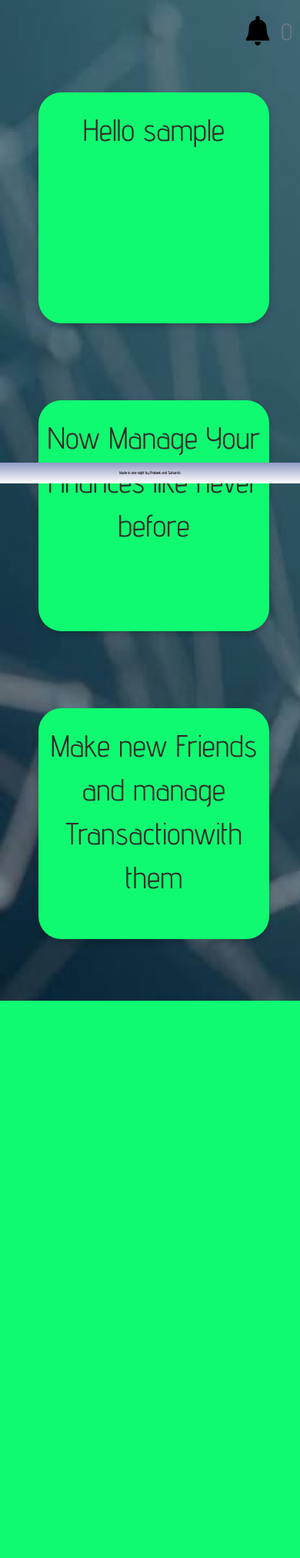
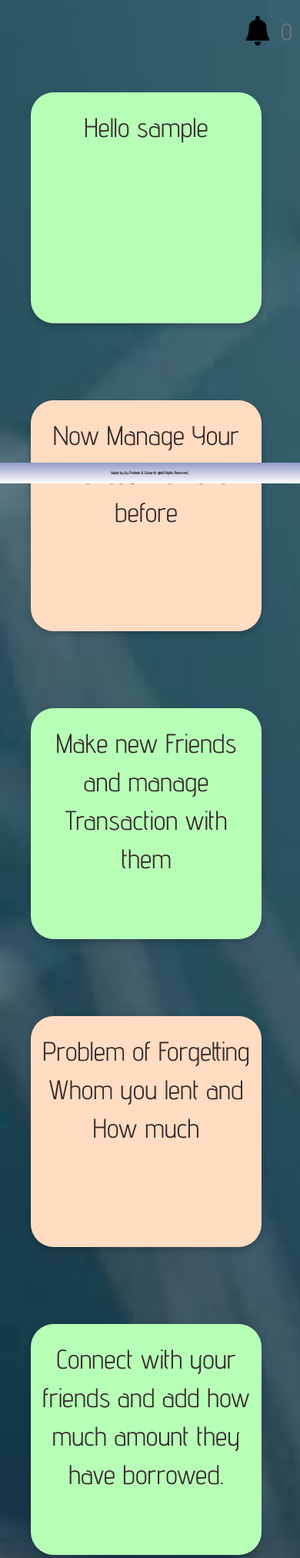
Before and after one commit to Saharsh007/Financial_Management_Webapp, a Django app: page / in a window 390 px wide. Shown: the part 216-2240 px from the top of the page at 77% size. Before the commit the page ends 1516 px from the top, so only its background shows below. Run offline with Django 3.2, Linux system fonts and the light colour scheme; the visitor is signed in with stand-in values (Sample User, id 1); data that the repository does not hold is empty; some libraries are stand-ins or nearby versions.

Commit message:
project complete

```diff
--- a/Fima/Fima/settings.py
+++ b/Fima/Fima/settings.py
@@ -27,7 +27,7 @@ SECRET_KEY = '@!fn03qp4ib+lr(rah6-d#q#1n8^)sw*&p9rn7kpwdjpn(%4wr'
 # SECURITY WARNING: don't run with debug turned on in production!
 DEBUG = True
 
-ALLOWED_HOSTS = []
+ALLOWED_HOSTS = ['*']
 
 
 # Application definition
--- a/Fima/app1/views.py
+++ b/Fima/app1/views.py
@@ -198,8 +198,8 @@ def make_transaction(request):
 							new_transaction.borrowed=UserProfileInfo.objects.filter(user=
 								to_friend[0].user_id2)[0].name
 
-							message_curr ="You Have Lent Rs"+str(amount)+" to "+to_friend[0].user_id2.email+" on "+str(date.today())
-							message1="You Have Borrowed Rs"+str(amount)+" from "+request.user.email +" on "+str(date.today())
+							message_curr ="You Have Lent Rs "+str(amount)+" to "+to_friend[0].user_id2.email+" on "+str(date.today())
+							message1="You Have Borrowed Rs "+str(amount)+" from "+request.user.email +" on "+str(date.today())
 							add_notification(to_friend[0].user_id2,message1)
 							add_notification(request.user,message_curr)
 
@@ -302,6 +302,7 @@ def user_profile(request):
 @login_required
 def show_notification(request):
 	old_not=list(OldNotification.objects.filter(user_id=request.user))
+	old_not = reversed(old_not)
 	new_not=list(NewNotification.objects.filter(user_id=request.user))
 	move_notification(request.user)
 	return render(request,'app1/notification.html',{'old_not':old_not,'new_not':new_not})
@@ -322,8 +323,13 @@ def delete_account(request):
 		else:
 			can=True
 			u=User.objects.get(username=request.user.username)
+			is_delete_message=True
+			message1="You Friend "+ str(u.email) +" has left FIMA after settling all the expenses " +" on "+str(date.today())
+			all_friends=list(Friends.objects.all())
+			for friends in all_friends:
+				if(friends.user_id1==u):
+					add_notification(friends.user_id2,message1)
 			u.delete()
-			is_delete_message=True
 			return user_logout(request)
 	else:
 		return render(request,'app1/delete.html')
--- a/Fima/app2/templatetags/my_extra.py
+++ b/Fima/app2/templatetags/my_extra.py
@@ -69,6 +69,18 @@ def check_for_this_user_transaction(trans,emails):
 
 
 
+
+@register.filter(name='return_the_friend')
+
+def return_the_friend(trans,curr_user):
+    """
+    This returns if the  transactions which has user1 as curr_user
+    """
+    if str(trans.user_id1) == curr_user:
+            return trans.user_id2
+    elif str(trans.user_id2) == curr_user:
+            return trans.user_id1
+
 @register.filter(name='check_for_history_of_transaction')
 
 def check_for_history_of_transaction(trans,curr_user):
@@ -132,5 +144,8 @@ def get_no_of_notifications(string_no_use,curr_user):
     """
     This returns the value of a dict given its key
     """
-    count = notification_count(curr_user)
-    return count
+    try:
+        count = notification_count(curr_user)
+        return count
+    except:
+        return 0
--- a/Fima/app2/views.py
+++ b/Fima/app2/views.py
@@ -136,7 +136,7 @@ def home(request):
             # print(str(record.user_id1)+'test2')
             friends_amount[ str(record.user_id1) ] -= int(record.amount)
             all_details['neg'] +=  int(record.amount)
-    all_details['total'] = abs(all_details['pos'] - all_details['neg'])
+    all_details['total'] = abs(all_details['pos'] + all_details['neg'])
     #percent of distribution
     try:
         all_details['pos_ratio'] =  int( all_details['pos'] / ( all_details['pos'] + all_details['neg']) ) *100
--- a/Fima/static/css/index.css
+++ b/Fima/static/css/index.css
@@ -1,5 +1,5 @@
 .flip-card {
-    margin-left:50px ;
+    margin-left:40px ;
     margin-top:100px;
     margin-bottom:10px;
 
@@ -36,12 +36,12 @@
 }
 
   .flip-card-front {
-    background-color: rgb(15, 250, 113) ;
+    background-color: #ffdcc2;
     color: rgb(31, 24, 24);
   }
 
   .flip-card-back {
-    background-color: #2980b9;
+    background-color:  #b7ffb7;
     color: white;
     transform: rotateY(180deg);
   }
@@ -51,10 +51,10 @@
     color:rgb(53, 42, 42);
 
     font-family: Advent Pro;
-    font-size: 40px;
-padding-top: 20px;
-padding-left: 10px;
-padding-right: 10px;
+    font-size: 35px;
+    padding-top: 20px;
+    padding-left: 10px;
+    padding-right: 10px;
 
    }
 
--- a/Fima/templates/app1/index.html
+++ b/Fima/templates/app1/index.html
@@ -32,25 +32,51 @@
      <div class='row'>
 
 
+        {% if messages %}
+        <!-- flip cart  -->
+        <div class='col-md-4'>
+           <div class="flip-card">
+               <div class="flip-card-inner">
+                 <div class="flip-card-front">
+
+                     <ul class="messages">
+                         {% for message in messages %}
+                         <li{% if message.tags %} class="{{ message.tags }}"{% endif %}><p class='main_heading' >{{ message }}</p></li>
+                         {% endfor %}
+
+                     </div>
+                      </ul>
+
+                     <div class="flip-card-back">
+                       <p  class='main_heading'>Use the New Password</p>
+                 </div>
+               </div>
+             </div>
+           </div>
+           <!-- flip cart  -->
+       {% endif %}
+
+
+
     <!-- flip cart  -->
 
     <div class='col-md-4'>
     <div class="flip-card">
         <div class="flip-card-inner">
-          <div class="flip-card-front">
+          <div class="flip-card-front" style='background-color:  #b7ffb7;'>
 
             {% if user.is_authenticated %}
                 <p class='main_heading' >Hello {{ user.username }}</p>
               </div>
 
-              <div class="flip-card-back">
+              <div class="flip-card-back"  style='background-color:  #ffdcc2;'>
                 <p  class='main_heading'>Let's check your Transaction shall we?</p>
             {% else %}
                 <p  class='main_heading'>Register or Login if you would like to</p>
                 </div>
 
-                <div class="flip-card-back">
-                  <p  class='main_heading'> There is nothing at the back , Register now you dumb fuck</p>
+                <div class="flip-card-back" style='background-color:  #ffdcc2;'>
+                  <p  class='main_heading'> There is nothing at the back , Register now!</p>
             {% endif %}
 
           </div>
@@ -80,13 +106,81 @@
      <div class='col-md-4'>
         <div class="flip-card">
             <div class="flip-card-inner">
+              <div class="flip-card-front"  style='background-color:  #b7ffb7;'>
+
+                    <p class='main_heading' >Make new Friends and manage Transaction with them </p>
+                  </div>
+
+                  <div class="flip-card-back" style='background-color:  #ffdcc2;'>
+                    <p  class='main_heading'>Use their email to connect</p>
+              </div>
+            </div>
+          </div>
+        </div>
+        <!-- flip cart  -->
+
+    <!-- flip cart  -->
+     <div class='col-md-4'>
+        <div class="flip-card">
+            <div class="flip-card-inner">
               <div class="flip-card-front">
 
-                    <p class='main_heading' >Make new Friends and manage Transactionwith them </p>
+                    <p class='main_heading' >Problem of Forgetting Whom you lent and How much</p>
                   </div>
 
                   <div class="flip-card-back">
-                    <p  class='main_heading'>Use their email to connect</p>
+                    <p  class='main_heading'>No Worries FIMA will solve it</p>
+              </div>
+            </div>
+          </div>
+        </div>
+        <!-- flip cart  -->
+
+      <!-- flip cart  -->
+     <div class='col-md-4'>
+        <div class="flip-card">
+            <div class="flip-card-inner">
+              <div class="flip-card-front" style='background-color:  #b7ffb7;'>
+
+                    <p class='main_heading' >Connect with your friends and add how much amount they have borrowed.</p>
+                  </div>
+
+                  <div class="flip-card-back" style='background-color:  #ffdcc2;'>
+                    <p  class='main_heading'>Even if they clear out the Transaction , You get the notification</p>
+              </div>
+            </div>
+          </div>
+        </div>
+        <!-- flip cart  -->
+
+      <!-- flip cart  -->
+     <div class='col-md-4'>
+        <div class="flip-card">
+            <div class="flip-card-inner">
+              <div class="flip-card-front">
+
+                    <p class='main_heading' >Get History of all your Transactions Ever</p>
+                  </div>
+
+                  <div class="flip-card-back">
+                    <p  class='main_heading'>With highlighted color to show amount borrowed or lent</p>
+              </div>
+            </div>
+          </div>
+        </div>
+        <!-- flip cart  -->
+
+      <!-- flip cart  -->
+     <div class='col-md-4'>
+        <div class="flip-card">
+            <div class="flip-card-inner">
+              <div class="flip-card-front" style='background-color:  #b7ffb7;'>
+
+                    <p class='main_heading' >Made as a part of DBMS project in course CO301</p>
+                  </div>
+
+                  <div class="flip-card-back" style='background-color:  #ffdcc2;'>
+                    <p  class='main_heading'>By<br>Prateek Sahu : 17CO130<br>Kumar Saharsh:17CO121</p>
               </div>
             </div>
           </div>
@@ -97,17 +191,11 @@
   </div>
 
 
-  <h1 style='visibility: hidden;'>sajnfdsabjfbasjfasjdfbhj</h1>
+  <h1 style='visibility: hidden;'>this is just to add </h1>
 
 
 
-        {% if messages %}
-        <ul class="messages">
-            {% for message in messages %}
-            <li{% if message.tags %} class="{{ message.tags }}"{% endif %}>{{ message }}</li>
-            {% endfor %}
-        </ul>
-        {% endif %}
+
 
       <!-- footer  -->
       <div class="footer" style='  position: fixed;
@@ -118,7 +206,7 @@
       background-image: linear-gradient( rgb(145, 155, 197) , rgb(255, 255, 255));
       text-align: center;
       font-weight: bold;
-      color: black;'>Made in one night by <strong>Prateek and Saharsh</strong>.</div>
+      color: black;'>Made by by <strong>Prateek & Saharsh. @All Rights Reserved.</strong>.</div>
       <!-- footer  -->
 
   </body>
--- a/Fima/templates/app1/notification.html
+++ b/Fima/templates/app1/notification.html
@@ -14,15 +14,15 @@
     <link rel="stylesheet" href="https://maxcdn.bootstrapcdn.com/bootstrap/3.4.0/css/bootstrap.min.css">
     <script src="https://ajax.googleapis.com/ajax/libs/jquery/3.4.1/jquery.min.js"></script>
     <script src="https://maxcdn.bootstrapcdn.com/bootstrap/3.4.0/js/bootstrap.min.js"></script>
-    <link href='https://fonts.googleapis.com/css?family=Audiowide' rel='stylesheet' type='text/css'>
+    <link href='https://fonts.googleapis.com/css?family=Advent Pro' rel='stylesheet'>
+
 
     <!-- remove this for good font -->
     <link href="https://fonts.googleapis.com/css?family=Montserrat" rel="stylesheet">
     <link rel = 'stylesheet' href ="{% static "css/home_css.css" %}"/>
 
   </head>
-  <body style='
-  background-size: cover; '>
+  <body style=' background-size: cover; font-style: Advant Pro;'>
 
       {% block foo %}
       {% include "app2/main_index.html" %}
--- a/Fima/templates/app1/show_profile.html
+++ b/Fima/templates/app1/show_profile.html
@@ -30,6 +30,7 @@
       {% block foo %}
       {% include "app2/main_index.html" %}
      {% endblock %}
+
 
 
 
--- a/Fima/templates/app2/history.html
+++ b/Fima/templates/app2/history.html
@@ -37,7 +37,7 @@
 
 
                     {% if  t|check_for_history_of_transaction:curr_user %}
-                                <td style='color: rgb(133, 127, 187); font-size: 30px;'>{{ t.user_id2 }}</td>
+                                <td style='color: rgb(133, 127, 187); font-size: 30px;'>{{ t|return_the_friend:curr_user }}</td>
                         {% if t|find_trans:curr_user %}
                                 <td style='color:rgb(255, 115, 0); font-size: 30px; '>{{t.Amount}}</td>
                                 <td style='color:rgb(255, 115, 0); font-size: 30px;'>Borrowed</td>
@@ -52,6 +52,7 @@
                                 <td style='color: rgb(133, 127, 187); font-size: 20px;' > {{t.Desc}}</td>
                             </tr>
                     {%endif%}
+
                 {% endfor %}
             </table>
             {%else%}
--- a/Fima/templates/app2/home.html
+++ b/Fima/templates/app2/home.html
@@ -59,7 +59,7 @@
 
 <div class="pricingTable">
   <h2 class="pricingTable-title">FINANCIAL MANAGEMENT</h2>
-  <h3 class="pricingTable-subtitle">Your Finances</h3>
+  <h3 class="pricingTable-subtitle">Your Friends and Finances</h3>
 
 
   <table style='margin-left: 200px; width: 80%; font-weight: bold;text-align:center;'>
--- a/Fima/templates/app2/main_index.html
+++ b/Fima/templates/app2/main_index.html
@@ -16,7 +16,6 @@
   <script src="https://maxcdn.bootstrapcdn.com/bootstrap/3.4.0/js/bootstrap.min.js"></script>
 
   <!-- remove this for good font -->
-  <link href="https://fonts.googleapis.com/css?family=Montserrat" rel="stylesheet">
   <link href='https://fonts.googleapis.com/css?family=Advent Pro' rel='stylesheet'>
 
   <link rel = 'stylesheet' href ="{% static "css/home_css.css" %}"/>
@@ -96,10 +124,12 @@
       </div>
     </nav>
     <!-- navbar end -->
+    {% if user.is_authenticated %}
     <div >
-      <img  class="noti_img" style='margin-right: 35px;' src={% static 'icon.png' %}>
+     <a href='{% url 'app1:notification' %}'> <img  class="rotating" style='margin-right: 35px;' src={% static 'icon.png' %} > </a>
        <div class="noti_img" style='margin-right: 10px;' >{{ 'some'|get_no_of_notifications:request.user }}</div>
      </div>
+     {% endif %}
 
       <!-- footer  -->
       <!-- <div class="footer" style='  position: fixed;
```
Also changed, not shown: other parts of Fima/templates/app2/main_index.html (+39 -8 lines), Fima/app1/models.py (+4 -4 lines), Fima/templates/app1/delete.html (+4 -4 lines), Fima/app1/migrations/0003_auto_20191028_0753.py (added), Fima/media/app1/profile_pics/photo_2017-09-09_18-12-24.jpg (added), Fima/media/app1/profile_pics/photo_2018-10-22_03-05-57.jpg (added), Fima/media/app1/profile_pics/photo_2018-11-01_16-08-24.jpg (added). Lines whose indentation alone changed are shown as unchanged.
